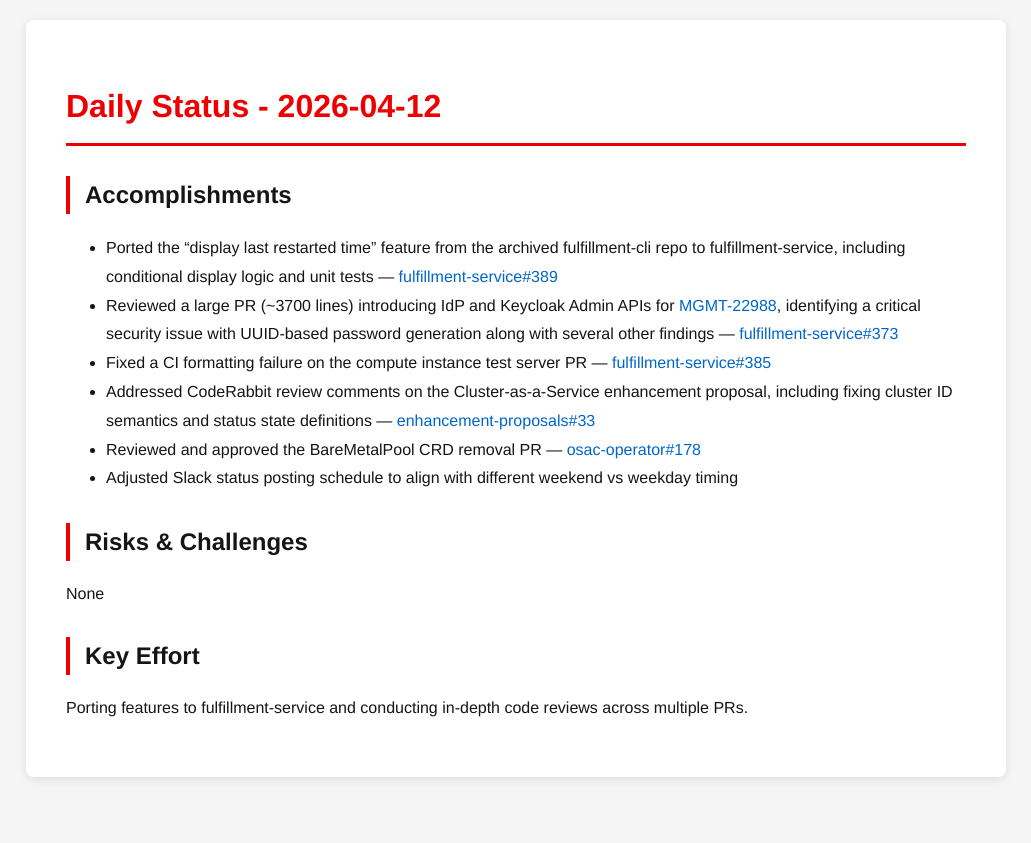
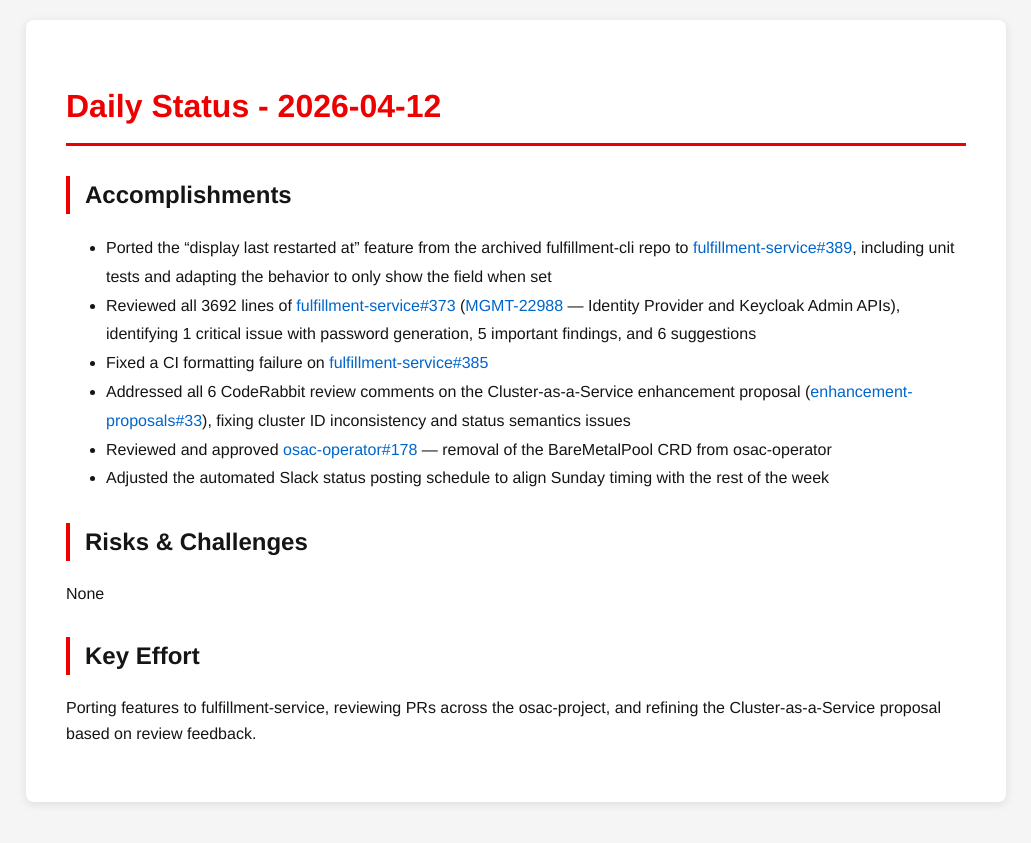
Before and after one commit to tzvatot/daily-status, a Jekyll site: the page built from 2026-04-12.md, in a window 1280 px wide. Shown: the top 843 px of the page, without its empty margins (124-1155 px from the left). Built offline with Jekyll 4.4.1, drawn with Linux system fonts in a browser that asks for light colours.

Commit message:
Daily status update - 2026-04-12

```diff
--- a/2026-04-12.md
+++ b/2026-04-12.md
@@ -7,15 +7,15 @@
 # Daily Status - 2026-04-12
 
 ## Accomplishments
-- Ported the "display last restarted time" feature from the archived fulfillment-cli repo to fulfillment-service, including conditional display logic and unit tests — [fulfillment-service#389](https://github.com/osac-project/fulfillment-service/pull/389)
-- Reviewed a large PR (~3700 lines) introducing IdP and Keycloak Admin APIs for [MGMT-22988](https://issues.redhat.com/browse/MGMT-22988), identifying a critical security issue with UUID-based password generation along with several other findings — [fulfillment-service#373](https://github.com/osac-project/fulfillment-service/pull/373)
-- Fixed a CI formatting failure on the compute instance test server PR — [fulfillment-service#385](https://github.com/osac-project/fulfillment-service/pull/385)
-- Addressed CodeRabbit review comments on the Cluster-as-a-Service enhancement proposal, including fixing cluster ID semantics and status state definitions — [enhancement-proposals#33](https://github.com/osac-project/enhancement-proposals/pull/33)
-- Reviewed and approved the BareMetalPool CRD removal PR — [osac-operator#178](https://github.com/osac-project/osac-operator/pull/178)
-- Adjusted Slack status posting schedule to align with different weekend vs weekday timing
+- Ported the "display last restarted at" feature from the archived fulfillment-cli repo to [fulfillment-service#389](https://github.com/osac-project/fulfillment-service/pull/389), including unit tests and adapting the behavior to only show the field when set
+- Reviewed all 3692 lines of [fulfillment-service#373](https://github.com/osac-project/fulfillment-service/pull/373) ([MGMT-22988](https://issues.redhat.com/browse/MGMT-22988) — Identity Provider and Keycloak Admin APIs), identifying 1 critical issue with password generation, 5 important findings, and 6 suggestions
+- Fixed a CI formatting failure on [fulfillment-service#385](https://github.com/osac-project/fulfillment-service/pull/385)
+- Addressed all 6 CodeRabbit review comments on the Cluster-as-a-Service enhancement proposal ([enhancement-proposals#33](https://github.com/osac-project/enhancement-proposals/pull/33)), fixing cluster ID inconsistency and status semantics issues
+- Reviewed and approved [osac-operator#178](https://github.com/osac-project/osac-operator/pull/178) — removal of the BareMetalPool CRD from osac-operator
+- Adjusted the automated Slack status posting schedule to align Sunday timing with the rest of the week
 
 ## Risks & Challenges
 None
 
 ## Key Effort
-Porting features to fulfillment-service and conducting in-depth code reviews across multiple PRs.
+Porting features to fulfillment-service, reviewing PRs across the osac-project, and refining the Cluster-as-a-Service proposal based on review feedback.
```
